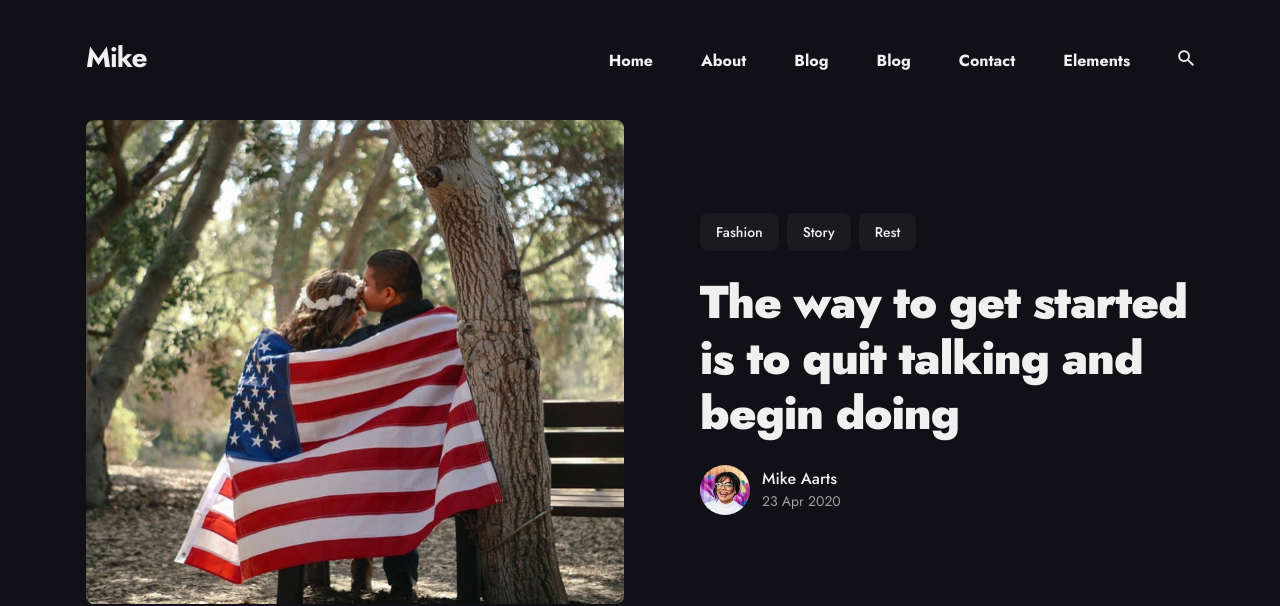
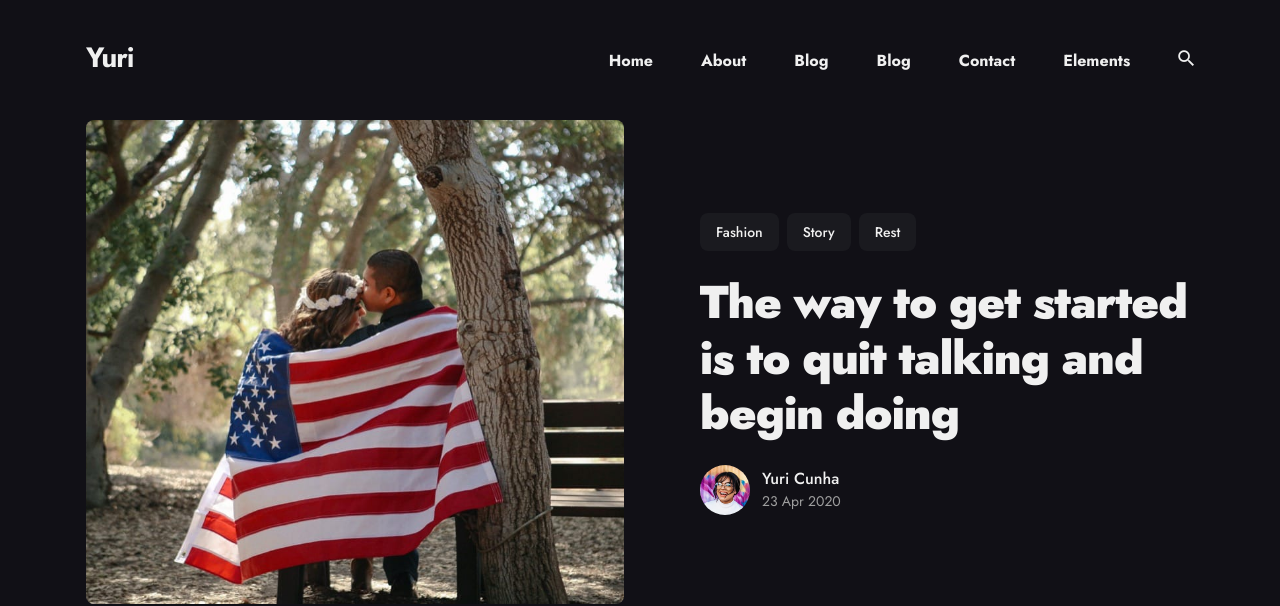
Before and after one commit to isyuricunha/yuricunha, a Jekyll site: the page built from _posts/2018-04-23-the-way-to-get-started-is-to-quit-talking-and-begin-doing.markdown, in a window 1280 px wide and 900 px high. Shown: the top 606 px of the window. Built offline with Jekyll 4.4.1, drawn with Linux system fonts in a browser that asks for light colours; nearby versions of some CDN libraries; some of the changed text lies outside the part shown.

Commit message:
editing name

```diff
--- a/_config.yml
+++ b/_config.yml
@@ -1,6 +1,6 @@
 #-------------------------------
 # Site Settings
-title: Mike
+title: Yuri
 logo: # You can add own logo. For example '/images/logo.png'.
 description: Menca personal blogging theme for Jekyll
 baseurl: "" # the subpath of your site, e.g. /blog
@@ -11,7 +11,7 @@ color_scheme: dark # You can choose three modes auto, light, and dark. By defaul
 #-------------------------------
 # Author Settings
 author:
-  author__name: Mike Aarts
+  author__name: Yuri Cunha
   author__bio: Bio goes here.
   author__avatar: '/images/01-1.jpg'
 
@@ -29,7 +29,7 @@ social:
 #-------------------------------
 # Hero Settings
 hero:
-  hero__title: Hey, I’m Mike
+  hero__title: Hey, I’m Yuri
   hero__description: Bio goes here..
   hero__image: '/images/01.jpg'
 
```
